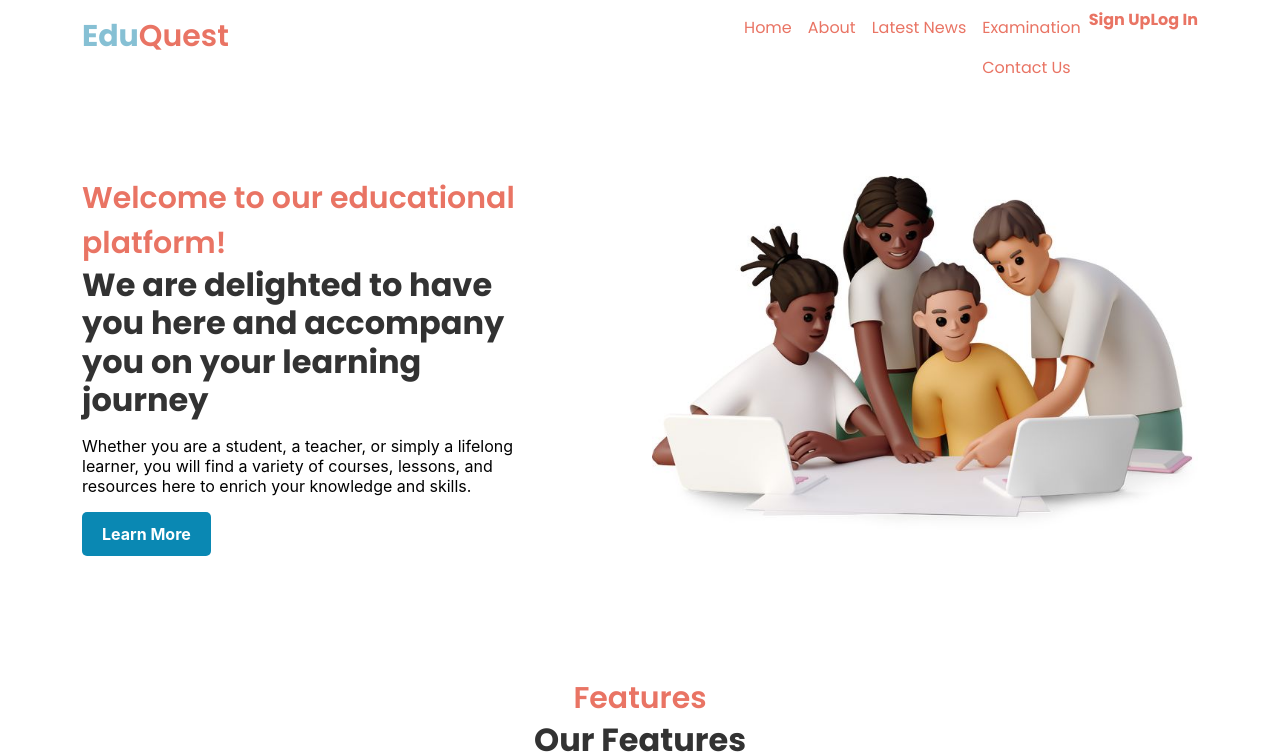
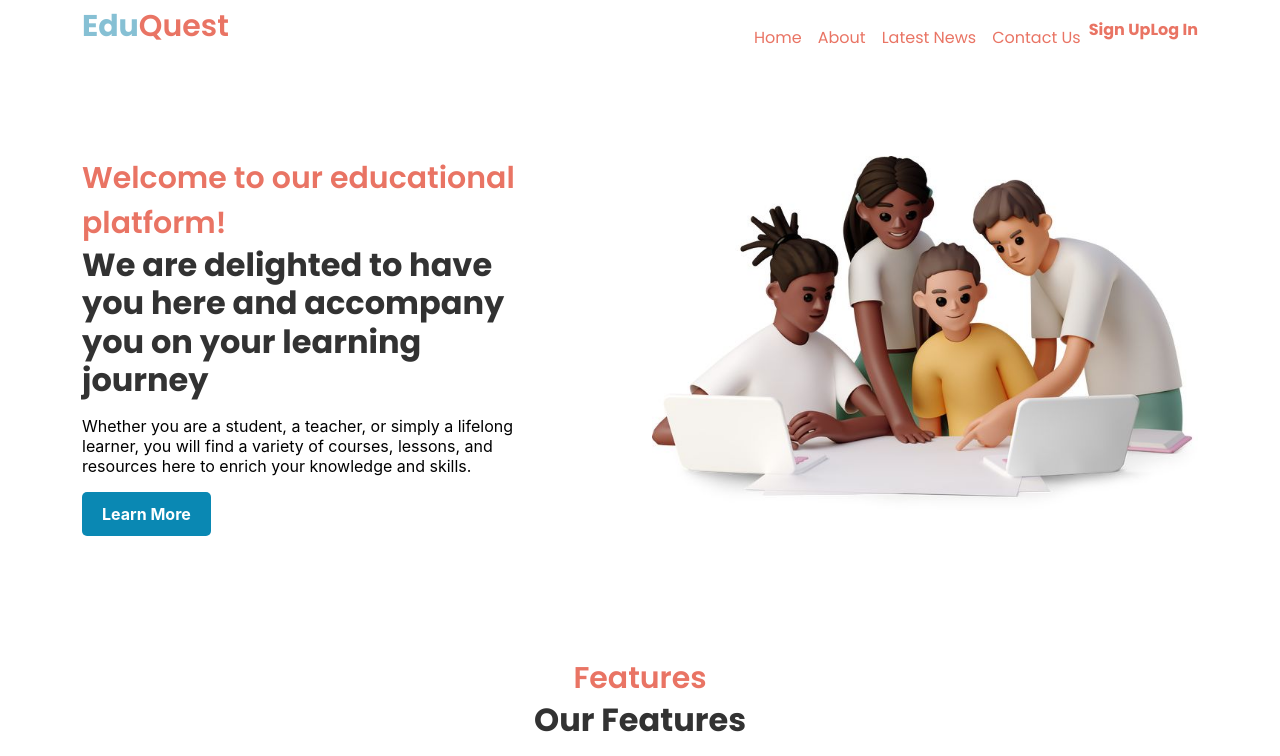
Before and after one commit to zinando/EduQuest, a React (Vite) app in the folder Frontend/: page / in a window 1280 px wide. Shown: the top 756 px of the page. Built offline with nearby package versions, Linux system fonts and the light colour scheme.

Commit message:
Update Landing.jsx

```diff
--- a/Frontend/LandingPage/Landing.jsx
+++ b/Frontend/LandingPage/Landing.jsx
@@ -43,16 +43,13 @@ export default function Landing() {
                 <Nav.Link href="#">Home</Nav.Link>
               </Nav.Item>
               <Nav.Item>
-                <Nav.Link href="#" id="examsDropdown">About</Nav.Link>
+                <Nav.Link href="#" >About</Nav.Link>
               </Nav.Item>
 
               <Nav.Item>
                 <Nav.Link href="#">Latest News</Nav.Link>
               </Nav.Item>
               <Nav.Item>
-              <Nav.Item>
-                <Nav.Link href="#">Examination</Nav.Link>
-              </Nav.Item>
                 <Nav.Link href="#">Contact Us</Nav.Link>
               </Nav.Item>
               <Nav.Item className="cta-button">
@@ -102,7 +99,7 @@ export default function Landing() {
             <div className="col-lg-6">
               <div className="img-wrap" data-aos="fade-left">
                 <img
-                  src= {colleagues}
+                  src={colleagues}
 
                   alt="Image"
                   className="img-fluid"
@@ -231,7 +228,7 @@ export default function Landing() {
             <img
               src="./images/facebook.png"
               alt="Facebook"
-              style={{width:30, height: 30 }}
+              style={{ width: 30, height: 30 }}
             />
           </a>
           <a href="https://twitter.com/yourpage" target="_blank" rel="noreferrer">
```
